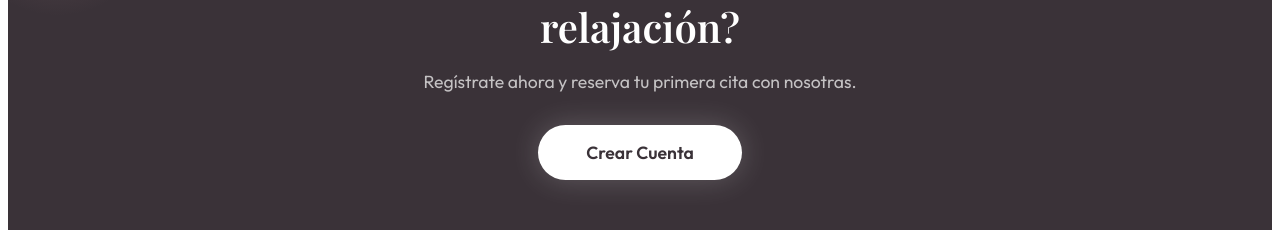
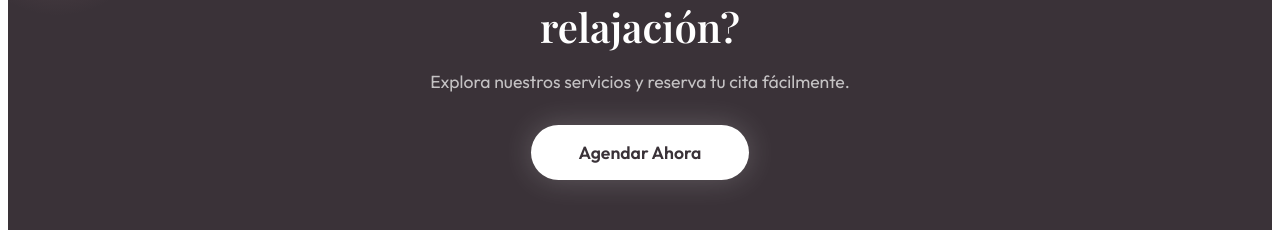
Before and after one commit to ElPanaJorge03/Shady-s-Nails, an Angular app in the folder shadys-nails-app/: page / in a window 1280 px wide. Shown: the part 1584-1814 px from the top of the page. Built offline with nearby package versions, Linux system fonts and the light colour scheme; a web font is replaced by a local one.

Commit message:
fix: landing page buttons direct to services instead of register

```diff
--- a/shadys-nails-app/src/app/features/landing/landing.component.html
+++ b/shadys-nails-app/src/app/features/landing/landing.component.html
@@ -27,7 +27,7 @@
                 tu esencia femenina y elegante.</p>
 
             <div class="hero-buttons">
-                <button routerLink="/register" class="btn-primary">Agenda tu Cita</button>
+                <button routerLink="/services" class="btn-primary">Agenda tu Cita</button>
                 <button routerLink="/login" class="btn-secondary">Ya soy cliente</button>
             </div>
         </div>
@@ -82,8 +82,8 @@
     <footer class="landing-footer">
         <div class="footer-cta">
             <h2>¿Lista para un momento de relajación?</h2>
-            <p>Regístrate ahora y reserva tu primera cita con nosotras.</p>
-            <button routerLink="/register" class="btn-glow">Crear Cuenta</button>
+            <p>Explora nuestros servicios y reserva tu cita fácilmente.</p>
+            <button routerLink="/services" class="btn-glow">Agendar Ahora</button>
         </div>
         <div class="footer-base">
             <p>&copy; {{ currentYear }} Shady's Nails. Todos los derechos reservados.</p>
```
